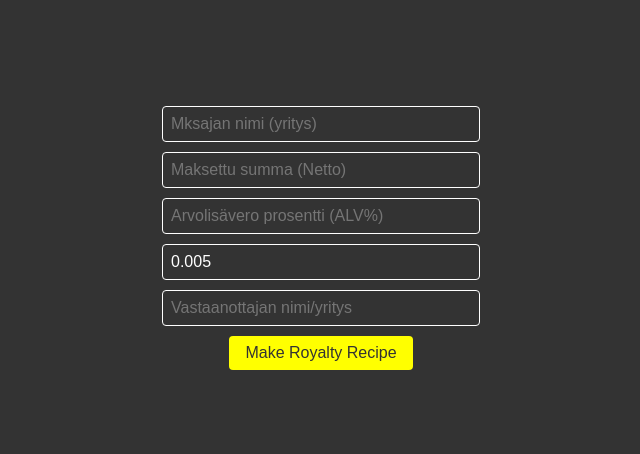
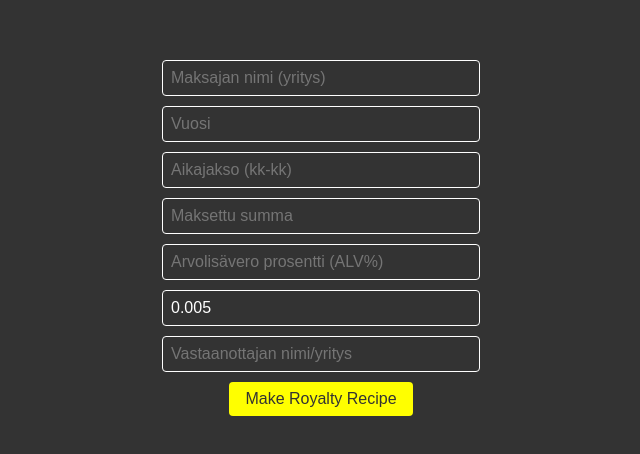
Before and after one commit to EggHeadStudio/eggheadstudio.github.io, a plain HTML site: page index.html in a window 1280 px wide. Shown: the part 170-624 px from the top of the page, without its empty margins (319-959 px from the left). Drawn offline with nearby package versions, Linux system fonts and the light colour scheme.

Commit message:
Update index.html päivitetty kentät

```diff
--- a/index.html
+++ b/index.html
@@ -15,8 +15,10 @@
 </head>
 <body>
     <div class="container">
-        <input type="text" id="payer" placeholder="Mksajan nimi (yritys)">
-        <input type="number" id="amount" placeholder="Maksettu summa (Netto)">
+        <input type="text" id="payer" placeholder="Maksajan nimi (yritys)">
+        <input type="text" id="year" placeholder="Vuosi">
+        <input type="text" id="period" placeholder="Aikajakso (kk-kk)">
+        <input type="number" id="amount" placeholder="Maksettu summa">
         <input type="number" id="vat" placeholder="Arvolisävero prosentti (ALV%)">
         <input type="number" id="perPlay" value="0.005" step="0.001" min="0">
         <input type="text" id="recipient" placeholder="Vastaanottajan nimi/yritys">
```
